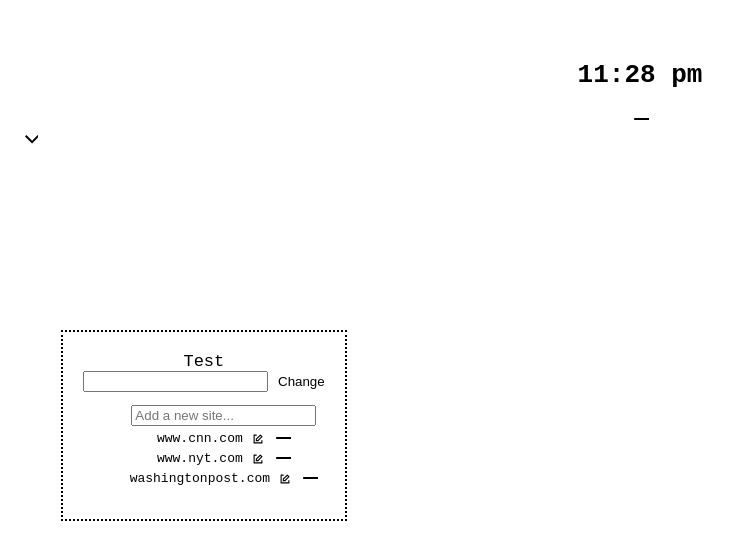
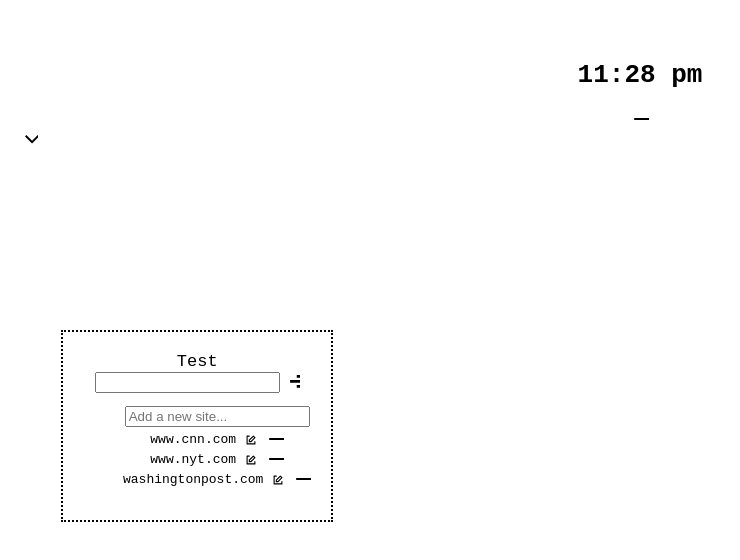
Before and after one commit to LiminalCrab/Startpage, a Vue app: page / in a window 1280 px wide. Both pictures are taken after a click on the button 29 px from the left and 138 px from the top of the page. Shown: the top 560 px of the page, without its empty margins (0-740 px from the left). Built offline with nearby package versions, Linux system fonts and the light colour scheme.

Commit message:
added change button

```diff
--- /dev/null
+++ b/src/components/NavChangeBtn.vue
@@ -0,0 +1,18 @@
+<template>
+<span><icon-base class="button" height="18" width="10"><icon-change/></icon-base></span>
+</template>
+
+<script>
+import IconBase from './IconBase.vue'
+import IconChange from './navigation/icons/IconChange.vue';
+
+export default {
+    components: {IconBase, IconChange},
+}
+</script>
+
+<style scoped>
+.button{
+    cursor: pointer;
+}
+</style>
--- a/src/components/SiteList.vue
+++ b/src/components/SiteList.vue
@@ -8,7 +8,7 @@
            type="text"
            v-model="siteListLabel_d"
            />
-           <button class="c-btn-change" @click="changeLabel"> Change </button>
+           <button class="c-btn-change" @click="changeLabel"> <nav-change-btn/> </button>
         </form>
 
        <ul class="c-ul">
@@ -30,6 +30,9 @@
 import Site from "./Site.vue"
 import createSite from "./CreateSite.vue"
 import '@/assets/list.css'
+
+//icon
+import NavChangeBtn from './NavChangeBtn.vue'
 
 export default {
     name: "site-list",
@@ -67,7 +70,7 @@ export default {
             //this.siteListLabel = this.siteListLabel_d
         }
     },
-    components: { Site, createSite }
+    components: { Site, createSite, NavChangeBtn }
 };
 
 </script>
--- /dev/null
+++ b/src/components/navigation/icons/IconChange.vue
@@ -0,0 +1,4 @@
+<template>
+    <path d="M31.501,0v5H12.167V0H31.501z M0.167,13.889h31.334v-5H0.167V13.889z M12.167,22.777h19.334v-5H12.167V22.777z
+		M0.167,31.668h31.334v-5H0.167V31.668z"/>
+</template>
```
